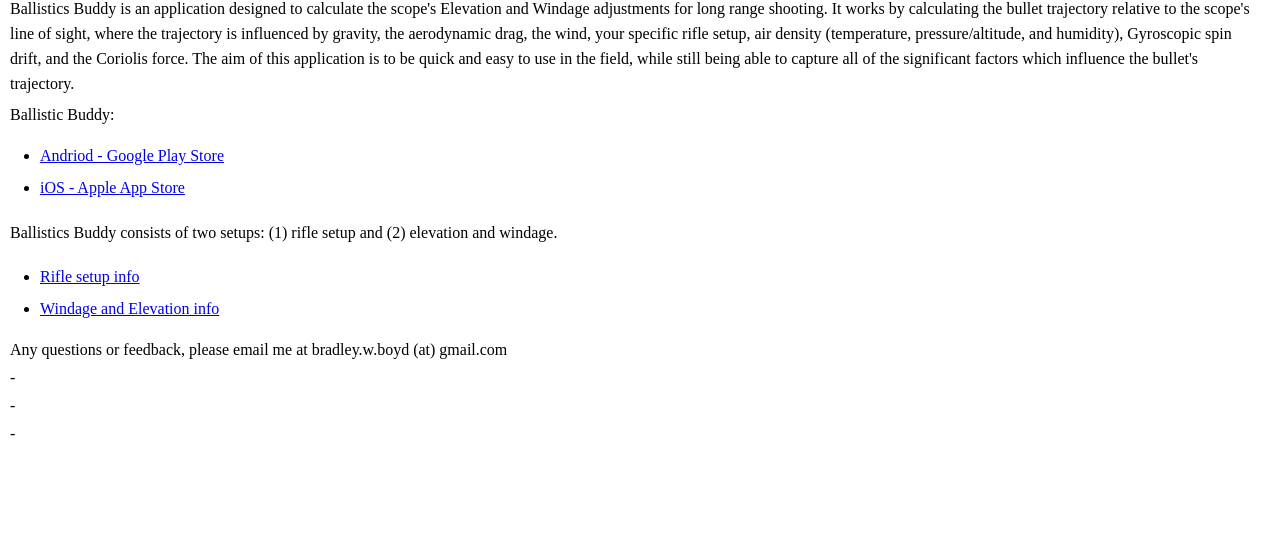
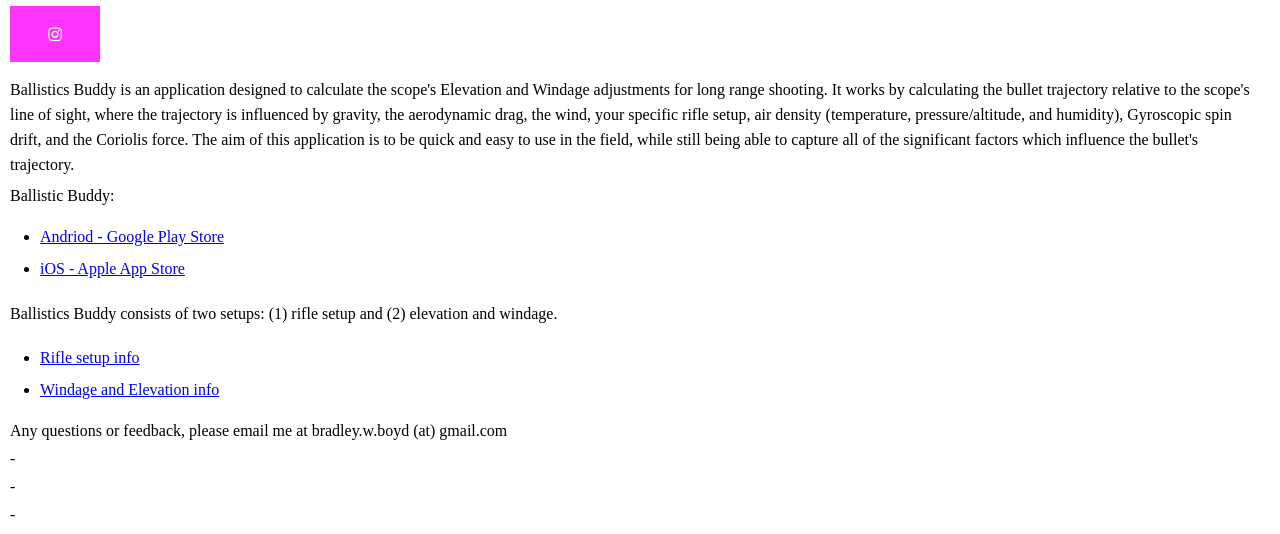
Before and after one commit to bradleyboyd/ballisticsbuddy.com, a plain HTML site: page index.html in a window 1280 px wide. Shown: the part 480-1014 px from the top of the page. Before the commit the page ends 933 px from the top, so only its background shows below. Drawn offline with Linux system fonts and the light colour scheme.

Commit message:
instagram link

```diff
--- a/index.html
+++ b/index.html
@@ -52,11 +52,42 @@
 				{
 					line-height:200%
 				}
+                /* Style all font awesome icons */
+                .fa {
+                  margin-top: 10px;
+                  margin-bottom: 5px;
+                  margin-right: 5px;
+                  margin-left: 10px;
+                  padding: 20px;
+                  font-size: 30px;
+                  width: 50px;
+                  text-align: center;
+                  text-decoration: none;
+                }
+
+                /* Add a hover effect if you want */
+                .fa:hover {
+                  opacity: 0.7;
+                }
+
+                /* Set a specific color for each brand */
+
+                /* Facebook */
+                .fa-instagram {
+                  background: #FF33FC;
+                  color: white;
+                }
+
 			</style>
 	</head>
 	<body>
 		<img   class="center-fit" src =banner.png border="10">
 		<h1>Ballistics Buddy</h1>
+        <!-- Add icon library -->
+    <link rel="stylesheet" href="https://cdnjs.cloudflare.com/ajax/libs/font-awesome/4.7.0/css/font-awesome.min.css">
+
+    <!-- Add font awesome icons -->
+    <a href="https://www.instagram.com/ballistics_buddy/" class="fa fa-instagram"></a>
 		<p style=LINE-HEIGHT:25px>Ballistics Buddy is an application designed to calculate the scope's Elevation and Windage adjustments for long range shooting.
 		It works by calculating the bullet trajectory relative to the scope's line of sight, where the trajectory is influenced by gravity, the aerodynamic drag, the wind, your specific rifle setup, air density (temperature, pressure/altitude, and humidity), Gyroscopic spin drift, and the Coriolis force.
 		The aim of this application is to be quick and easy to use in the field, while still being able to capture all of the significant factors which influence the bullet's trajectory. </p>
```
